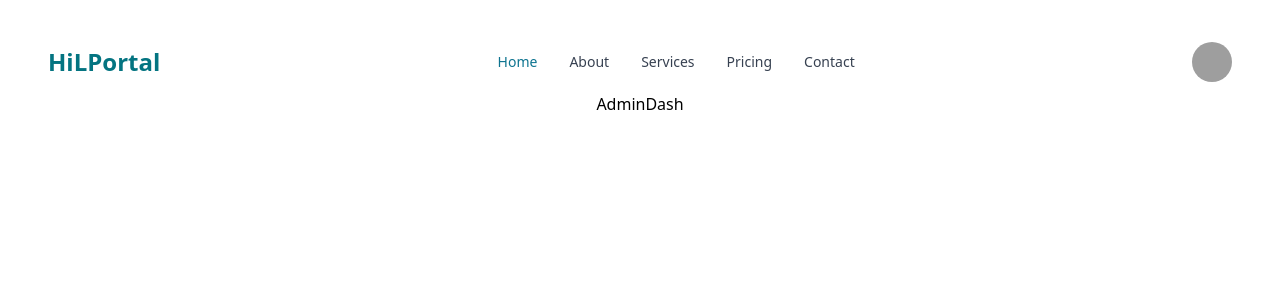
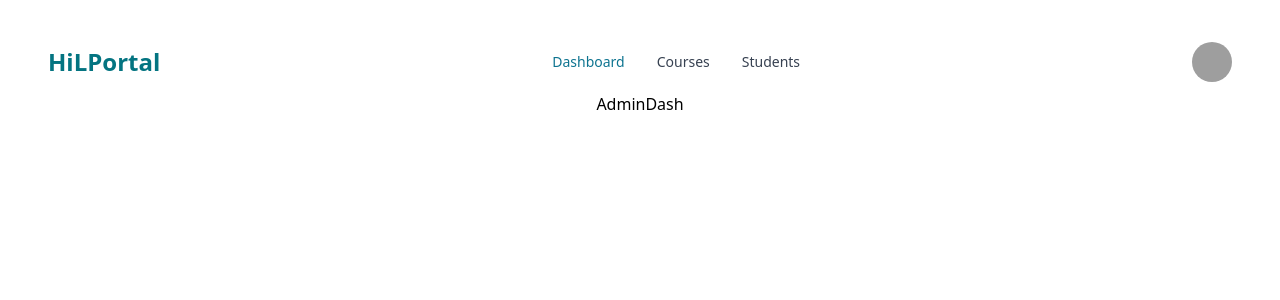
Before and after one commit to Kaleab41/Helpp, a React (Vite) app in the folder client/: page /admin in a window 1280 px wide. Shown: the top 300 px of the page. Built offline with nearby package versions, Linux system fonts and the light colour scheme; grey boxes are pictures that could not be loaded.

Commit message:
add custom nav bar elements for each role

```diff
--- a/client/src/components/navbar/NavItems.tsx
+++ b/client/src/components/navbar/NavItems.tsx
@@ -1,15 +1,60 @@
 import { Navbar } from "flowbite-react"
+import { useLocation } from "react-router"
 
 export default function NavItems() {
-  return (
-    <Navbar.Collapse>
-      <Navbar.Link href="#" active>
-        Home
-      </Navbar.Link>
-      <Navbar.Link href="#">About</Navbar.Link>
-      <Navbar.Link href="#">Services</Navbar.Link>
-      <Navbar.Link href="#">Pricing</Navbar.Link>
-      <Navbar.Link href="#">Contact</Navbar.Link>
-    </Navbar.Collapse>
-  )
+  const location = useLocation()
+  console.log(location.pathname.split("/")[1])
+  switch (location.pathname.split("/")[1]) {
+    case "admin":
+      return (
+        <Navbar.Collapse>
+          <Navbar.Link href="/admin" {...(location.pathname == "/admin" ? { active: true } : {})}>
+            Dashboard
+          </Navbar.Link>
+          <Navbar.Link
+            href="/admin/courses"
+            {...(location.pathname == "/admin/courses" ? { active: true } : {})}
+          >
+            Courses
+          </Navbar.Link>
+          <Navbar.Link
+            href="/admin/students"
+            {...(location.pathname == "/admin/students" ? { active: true } : {})}
+          >
+            Students
+          </Navbar.Link>
+        </Navbar.Collapse>
+      )
+    case "teacher":
+      return <Navbar.Collapse></Navbar.Collapse>
+    case "student":
+      return (
+        <Navbar.Collapse>
+          <Navbar.Link
+            href="/student"
+            {...(location.pathname == "/student" ? { active: true } : {})}
+          >
+            Dashboard
+          </Navbar.Link>
+          <Navbar.Link
+            href="/student/grade"
+            {...(location.pathname == "/student/grade" ? { active: true } : {})}
+          >
+            Grade
+          </Navbar.Link>
+          <Navbar.Link
+            href="/student/material"
+            {...(location.pathname == "/student/material" ? { active: true } : {})}
+          >
+            Material
+          </Navbar.Link>
+          <Navbar.Link
+            href="/student/payment"
+            {...(location.pathname == "/student/payment" ? { active: true } : {})}
+          >
+            Payment
+          </Navbar.Link>
+        </Navbar.Collapse>
+      )
+  }
 }
```
